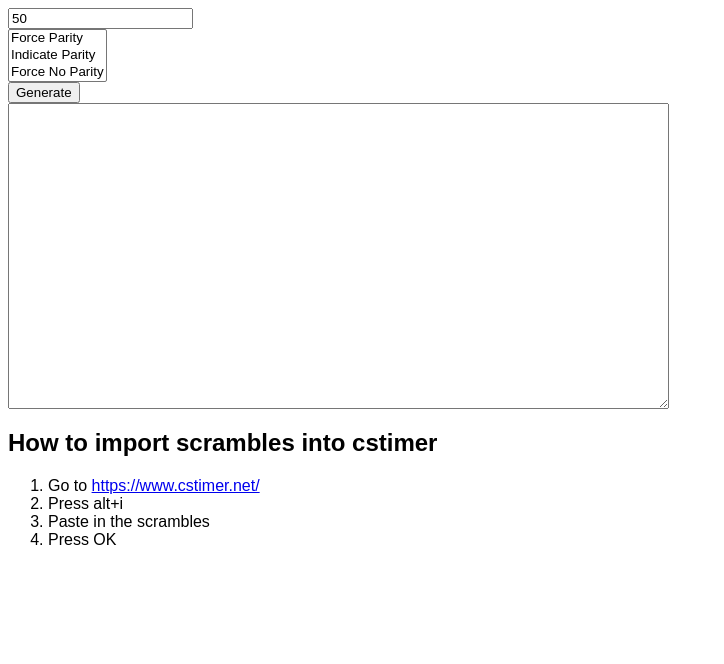
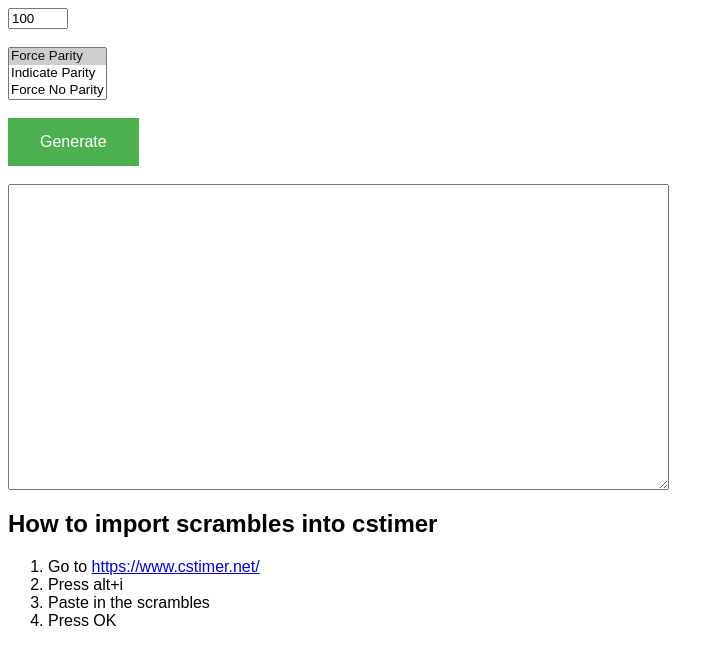
Before and after one commit to tao-yu/3BLD-Parity-Scrambler, a plain HTML site: page index.html in a window 1280 px wide. Shown: the whole page, without its empty margins (0-724 px from the left). Drawn offline with Linux system fonts and the light colour scheme; a script that the page names is missing.

Commit message:
Cosmetic changes

```diff
--- a/index.html
+++ b/index.html
@@ -3,18 +3,41 @@
         <title>3BLD parity scrambler</title>
         <style>
             h2, ol li { font-family: Sans-Serif }
+            button {
+                background-color: #4CAF50; /* Green */
+                border: none;
+                color: white;
+                padding: 15px 32px;
+                text-align: center;
+                text-decoration: none;
+                display: inline-block;
+                font-size: 16px;
+            }
+            select {
+                overflow-y: auto;
+            }
+            #amount {
+                width:60px;
+            }
         </style>
     </head>
     <body>
 
-        <input type="number" id="amount" value="50"><br>
+        <input type="number" id="amount" value="100" step="10">
+
+        <br><br>
+
         <select id="mode" size=3>
-            <option value="forceParity">Force Parity</option>
+            <option value="forceParity" selected="selected">Force Parity</option>
             <option value="indicate">Indicate Parity</option>
             <option value="forceNoParity">Force No Parity</option>
-        </select><br>
+        </select>
 
-        <button onclick="displayScrambles()">Generate</button><br>
+        <br><br>
+
+        <button onclick="displayScrambles()" id="generate">Generate</button>
+
+        <br><br>
 
         <textarea id="scrambles" cols=80 rows="20"></textarea>
         <script src="js/alg_jison.js"></script>
--- a/js/parityScrambler.js
+++ b/js/parityScrambler.js
@@ -62,13 +62,19 @@ function generateScrambles(amount, mode){
 }
 
 function displayScrambles(){
+
     var amount = parseInt(document.getElementById("amount").value);
     var e = document.getElementById("mode");
+    if (e.selectedIndex == -1){
+        alert("Please select a scramble mode");
+        return;
+    }
     var mode = e.options[e.selectedIndex].value;
 
     var scrambles = generateScrambles(amount, mode).join("\n");
 
     var textArea = document.getElementById("scrambles");
+
     textArea.value = scrambles;
     textArea.focus()
     textArea.setSelectionRange(0, scrambles.length)
```
